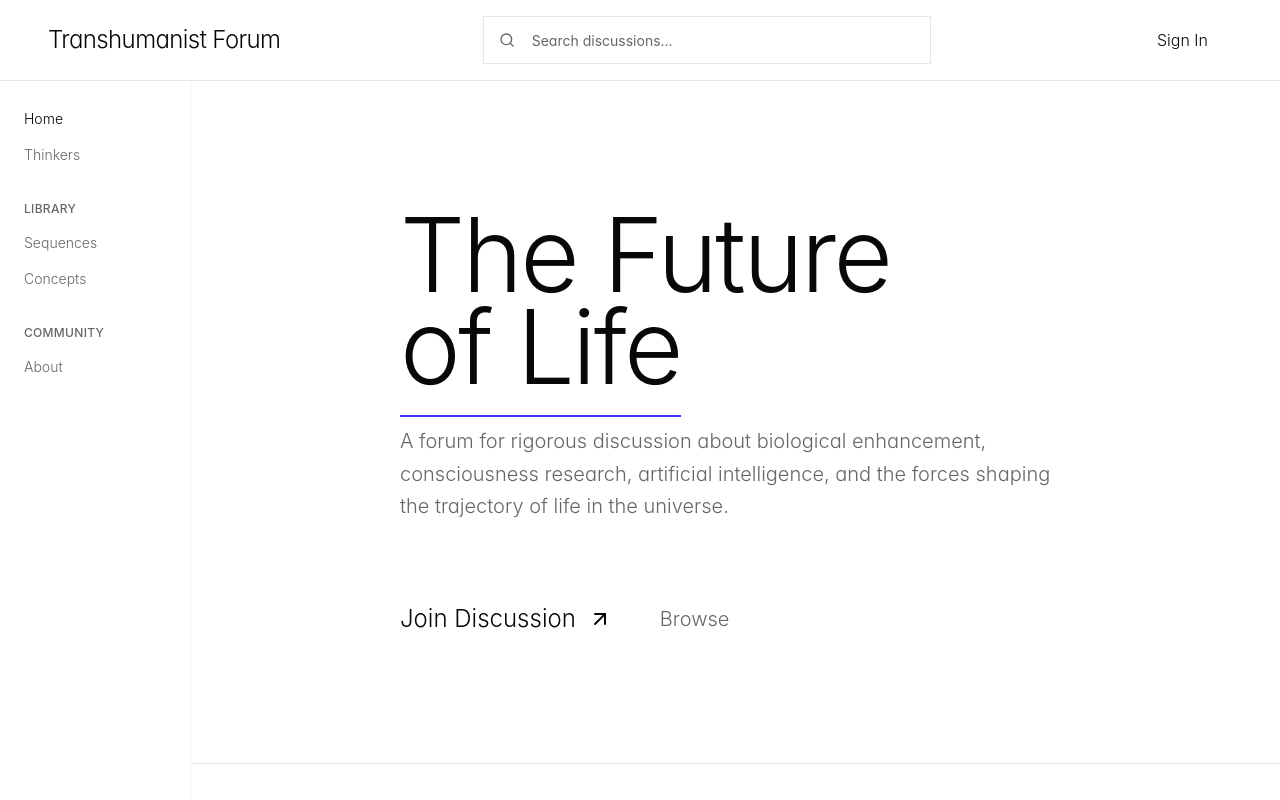
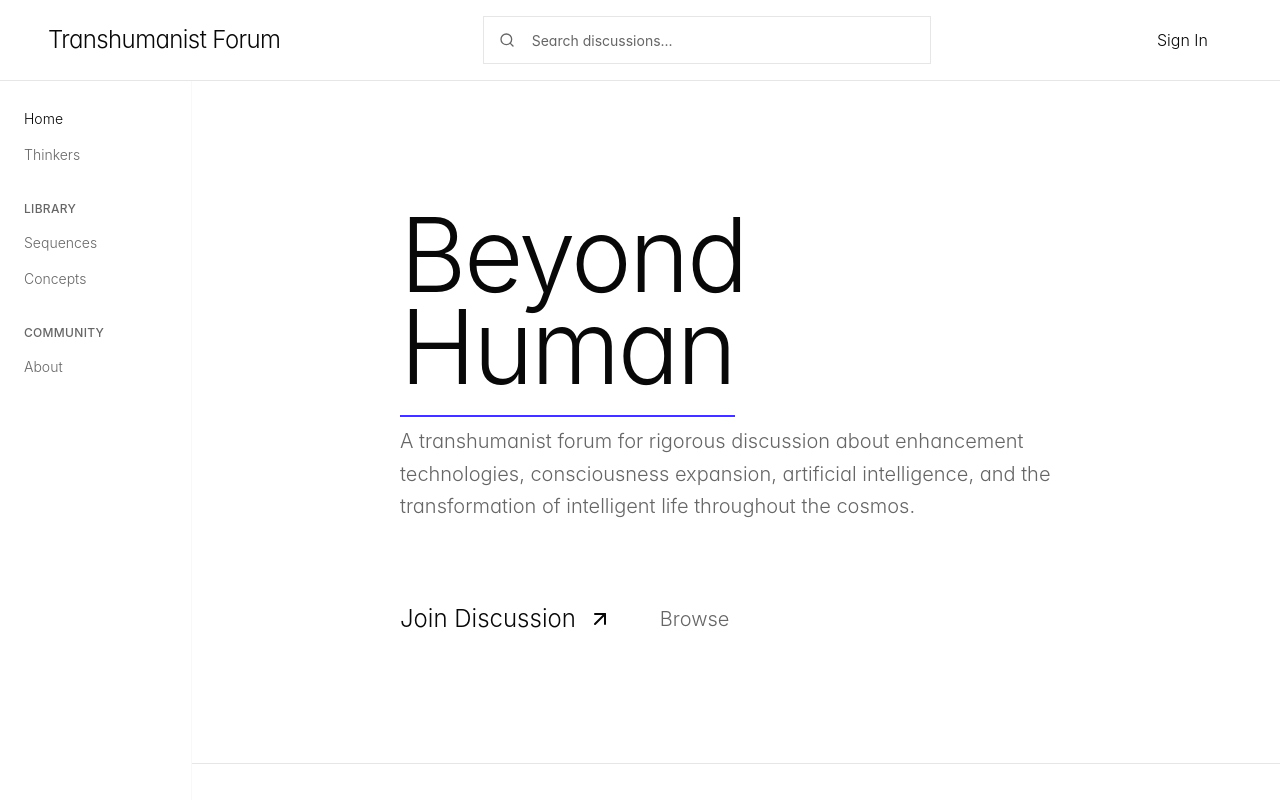
Before and after one commit to willjy1/transhumanismforum-8ea041fe, a React (Vite) app: page / in a window 1280 px wide. Shown: the top 800 px of the page. Built offline with nearby package versions, Linux system fonts and the light colour scheme.

Commit message:
Add transhumanist title
Update the website title to be transhumanist-related.

```diff
--- a/src/pages/Index.tsx
+++ b/src/pages/Index.tsx
@@ -32,10 +32,10 @@ const Index = () => {
                 {/* Main headline with dramatic typography */}
                 <div className="space-y-8">
                   <h1 className="text-display font-light tracking-tight">
-                    The Future
+                    Beyond
                     <br />
                     <span className="relative">
-                      of Life
+                      Human
                       <div className="absolute -bottom-2 left-0 w-full h-0.5 bg-accent animate-scale-in"
                            style={{ animationDelay: '0.8s', animationFillMode: 'both' }}>
                       </div>
@@ -43,9 +43,9 @@ const Index = () => {
                   </h1>
 
                   <p className="text-xl max-w-2xl leading-relaxed font-light text-muted-foreground">
-                    A forum for rigorous discussion about biological enhancement,
-                    consciousness research, artificial intelligence, and the forces
-                    shaping the trajectory of life in the universe.
+                    A transhumanist forum for rigorous discussion about enhancement technologies,
+                    consciousness expansion, artificial intelligence, and the transformation
+                    of intelligent life throughout the cosmos.
                   </p>
                 </div>
 
```
